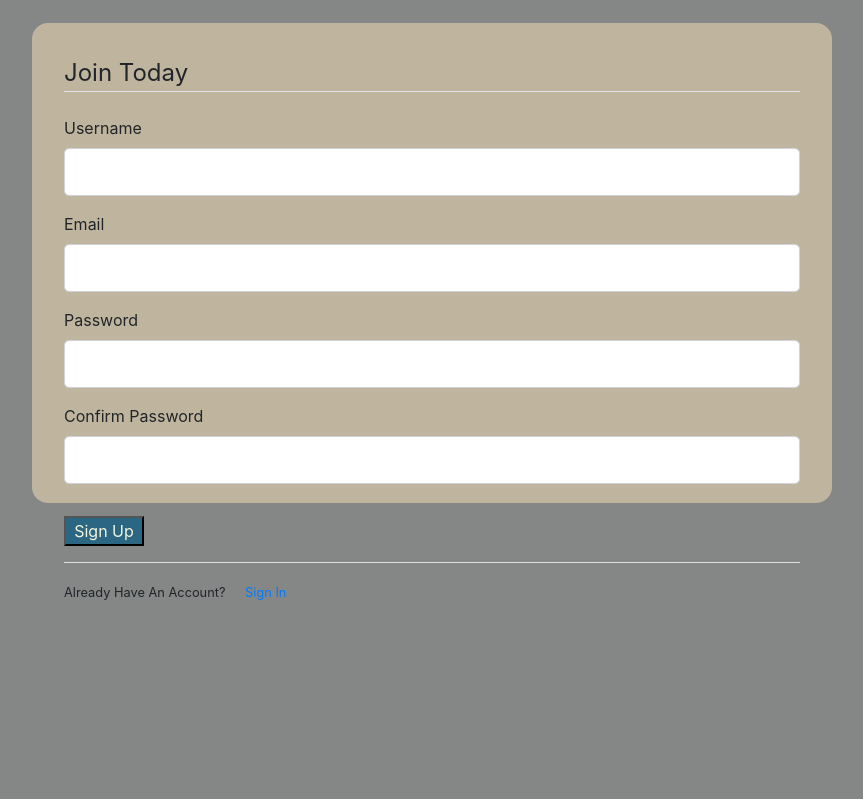
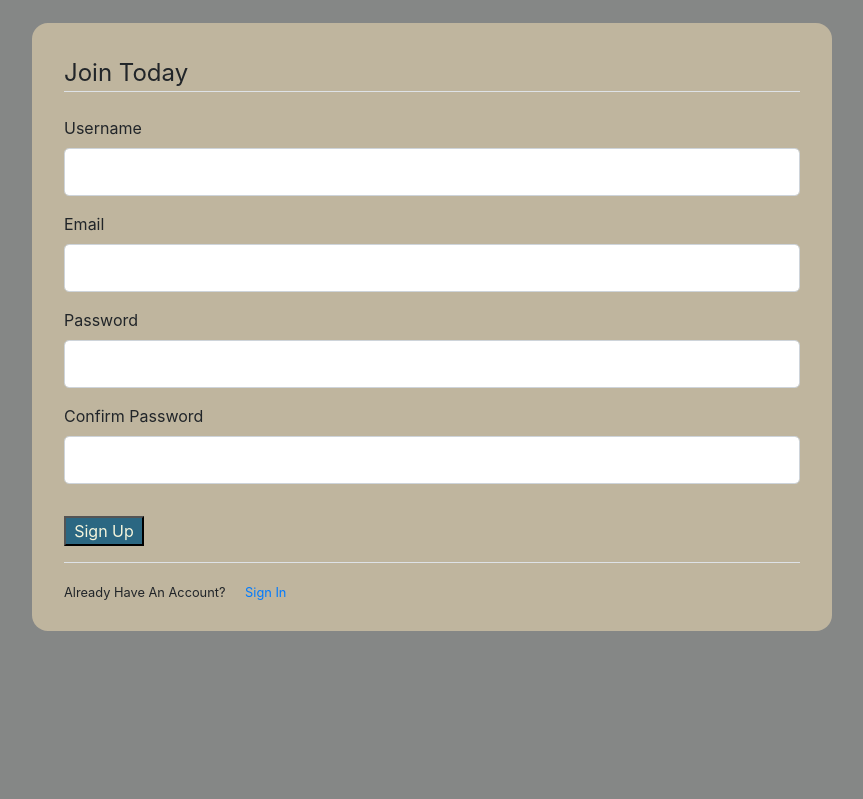
Before and after one commit to tjmer/capstone, a Flask app: page /register in a window 1280 px wide. Shown: the part 107-906 px from the top of the page, without its empty margins (208-1071 px from the left). Run offline with Flask 2, Linux system fonts and the light colour scheme; some libraries are stand-ins or nearby versions; some web fonts are replaced.

Commit message:
changed height of the register form

```diff
--- a/the_assistant/static/main.css
+++ b/the_assistant/static/main.css
@@ -446,6 +446,16 @@
     height: 30rem;
 }
 
+.background-register-1 {
+    background-color: #BFB59E;
+    padding: 2rem;
+    margin-top: 1.5rem;
+    margin-bottom: 4rem;
+    border-radius: 1rem;
+    width: 50rem;
+    height: 38rem;
+}
+
 
 
 /* makemonster */
--- a/the_assistant/templates/register.html
+++ b/the_assistant/templates/register.html
@@ -2,7 +2,7 @@
 
 {% block content %}
 <section class="page-back">
-    <section class="background-login-1">
+    <section class="background-register-1">
         <div>
             <form method="POST" action="">
                 {{form.hidden_tag()}}
```
